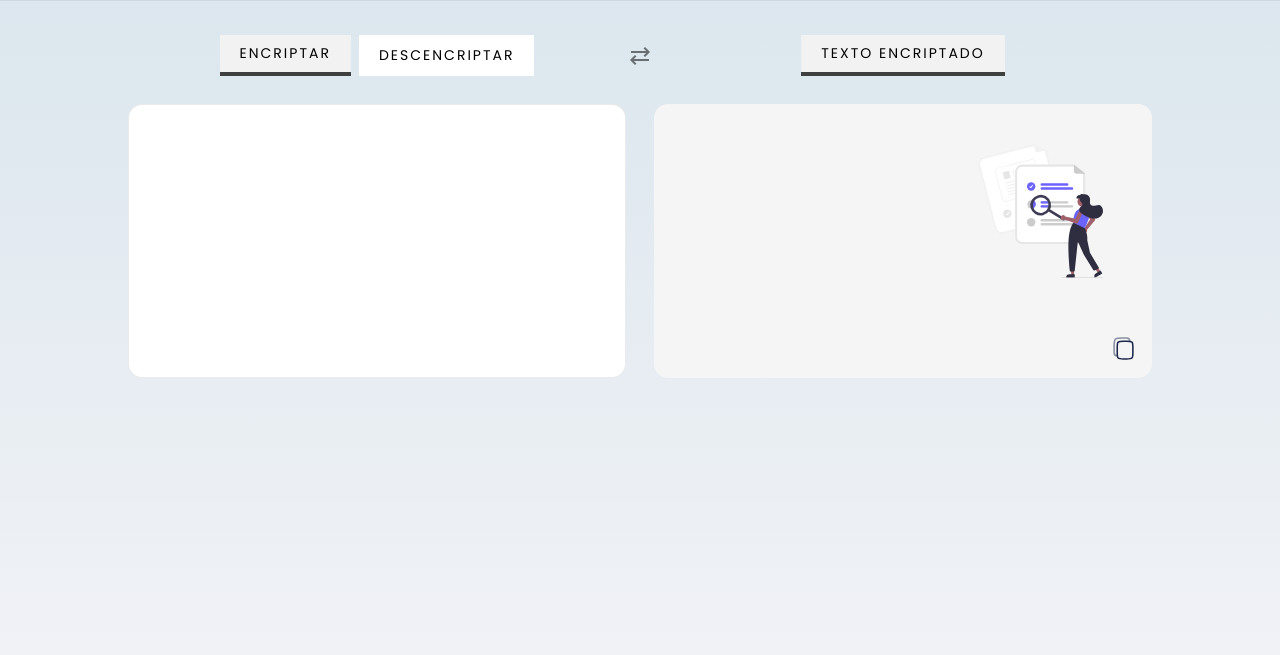
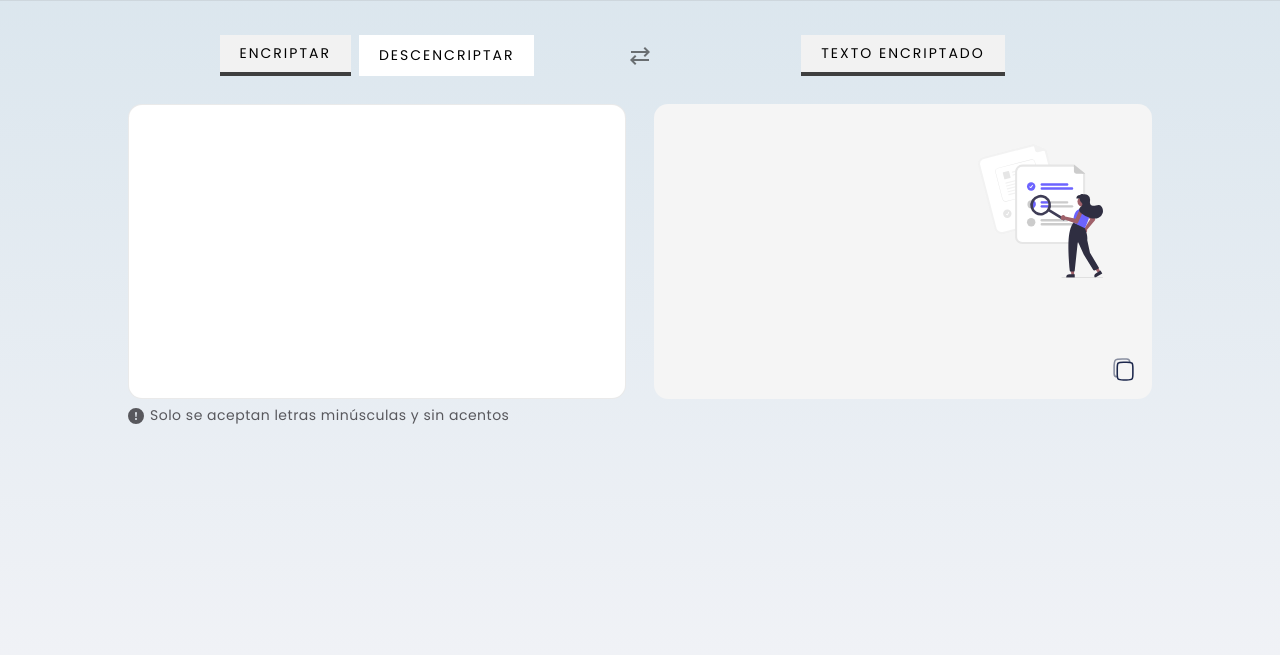
Before and after one commit to LBaure/encriptador, a plain HTML site: page index.html in a window 1280 px wide. Shown: the part 83-738 px from the top of the page. Drawn offline with nearby package versions, Linux system fonts and the light colour scheme.

Commit message:
se agrego mensaje informativo para el input

```diff
--- a/index.html
+++ b/index.html
@@ -57,6 +57,12 @@
             </svg>
           </button>
           <textarea class="text-area" spellcheck="false" autocomplete="off" rows="10" autofocus onkeyup="procesar()"></textarea>
+          <div class="informacion-textarea">
+            <svg xmlns="http://www.w3.org/2000/svg" width="16" height="16" fill="currentColor" class="bi bi-exclamation-circle-fill" viewBox="0 0 16 16">
+              <path d="M16 8A8 8 0 1 1 0 8a8 8 0 0 1 16 0M8 4a.905.905 0 0 0-.9.995l.35 3.507a.552.552 0 0 0 1.1 0l.35-3.507A.905.905 0 0 0 8 4m.002 6a1 1 0 1 0 0 2 1 1 0 0 0 0-2"/>
+            </svg>
+            <span>Solo se aceptan letras minúsculas y sin acentos</span>
+          </div>
         </div>
 
         <div class="columna">
--- a/style.css
+++ b/style.css
@@ -140,6 +140,15 @@ textarea:focus {
   outline: 0;
 }
 
+.informacion-textarea {
+  display: flex;
+  align-items: center;
+  gap: 6px;
+  letter-spacing: .5px;
+  color: #58585D;
+  font-weight: 400;
+}
+
 .boton-icono {
   display: flex;
   justify-content: center;
```
